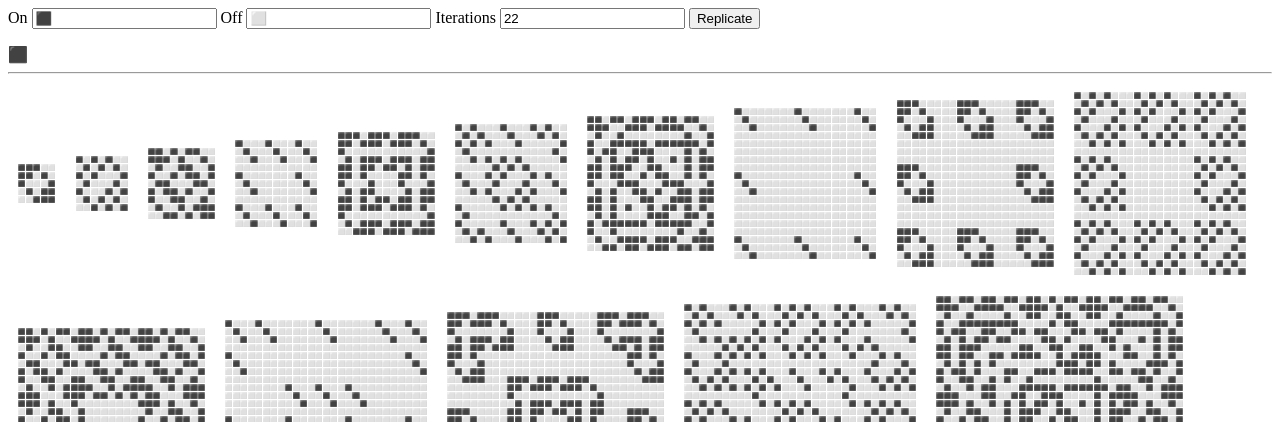
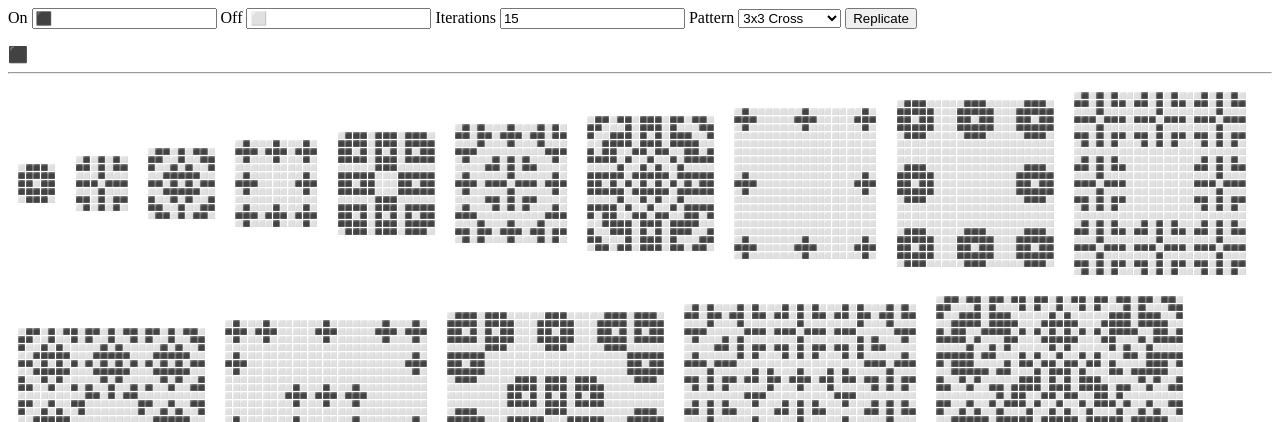
Before and after one commit to krauzand/fredkins-replicator, a PHP site: page / in a window 1280 px wide. Shown: the top 422 px of the page. Run offline with PHP 8.4, Linux system fonts and the light colour scheme.

Commit message:
Added: Pattern factory

```diff
--- a/index.php
+++ b/index.php
@@ -1,9 +1,11 @@
 <?php
-$max_iterations = $_GET['iterations'] ?? 22;
+$max_iterations = $_GET['iterations'] ?? 15;
 $max_iterations = min($max_iterations, 35);
 $print_only = null;
 $on = $_GET['on'] ?? '⬛';
 $off = $_GET['off'] ?? '⬜';
+$pattern_index = $_GET['pattern'] ?? 4;
+$patterns = [1 => '1x1', 2 => '3x3 Dice Five', 3 => '3x3 Diagonal', 4 => '3x3 Cross']
 ?>
 <form>
     <label>
@@ -20,6 +22,14 @@ $off = $_GET['off'] ?? '⬜';
         <input type="number" name="iterations" max="35" value="<?= $max_iterations ?>">
     </label>
 
+    <label>
+        Pattern
+        <select name="pattern">
+            <?php foreach ($patterns as $i => $pattern):?>
+                <option value="<?= $i?>" <?= $i == $pattern_index ? 'selected' : '' ?>><?= $pattern ?></option>
+            <?php endforeach;?>
+        </select>
+    </label>
 
     <button type="submit">Replicate</button>
 </form>
@@ -27,32 +37,25 @@ $off = $_GET['off'] ?? '⬜';
 
 include('src/Grid.php');
 include('src/Cell.php');
+include('src/PatternFactory.php');
 
-$pattern = new Grid();
-
-/* 3x3 five */
-$pattern->initCell(-1, -1)->setOn(true);
-$pattern->initCell(-1, 0)->setOn(false);
-$pattern->initCell(-1, 1)->setOn(true);
-$pattern->initCell(0, -1)->setOn(false);
-$pattern->initCell(0, 0)->setOn(true);
-$pattern->initCell(0, 1)->setOn(false);
-$pattern->initCell(1, -1)->setOn(true);
-$pattern->initCell(1, 0)->setOn(false);
-$pattern->initCell(1, 1)->setOn(true);
-
-/* 3x3 five */
-$pattern->initCell(-1, -1)->setOn(true);
-$pattern->initCell(-1, 0)->setOn(false);
-$pattern->initCell(-1, 1)->setOn(false);
-$pattern->initCell(0, -1)->setOn(false);
-$pattern->initCell(0, 0)->setOn(true);
-$pattern->initCell(0, 1)->setOn(false);
-$pattern->initCell(1, -1)->setOn(false);
-$pattern->initCell(1, 0)->setOn(false);
-$pattern->initCell(1, 1)->setOn(true);
-
-
+//$pattern = PatternFactory::pattern3x3Five();
+//
+$pattern = PatternFactory::pattern3x3Cross();
+switch ($pattern_index) {
+    case 1:
+        $pattern = PatternFactory::pattern1x1();
+        break;
+    case 2:
+        $pattern = PatternFactory::pattern3x3DiceFive();
+        break;
+    case 3:
+        $pattern = PatternFactory::pattern3x3Diagonal();
+        break;
+    case 4:
+        $pattern = PatternFactory::pattern3x3Cross();
+        break;
+}
 
 $grid = new Grid();
 
--- /dev/null
+++ b/src/PatternFactory.php
@@ -0,0 +1,81 @@
+<?php
+
+
+class PatternFactory
+{
+    public static function pattern1x1() {
+        /*
+         x
+         */
+        $pattern = new Grid();
+        $pattern->initCell(0, 0)->setOn(true);
+        return $pattern;
+    }
+
+    public static function pattern3x3Cross()
+    {
+        /*
+
+         x
+        xxx
+         x
+
+        */
+        $pattern = new Grid();
+        $pattern->initCell(0, 0)->setOn(true);
+        $pattern->initCell(-1, 0)->setOn(true);
+        $pattern->initCell(1, 0)->setOn(true);
+        $pattern->initCell(0, 1)->setOn(true);
+        $pattern->initCell(0, -1)->setOn(true);
+        $pattern->initCell(1, -1)->setOn(false);
+        $pattern->initCell(-1, -1)->setOn(false);
+        $pattern->initCell(-1, 1)->setOn(false);
+        $pattern->initCell(1, 1)->setOn(false);
+        return $pattern;
+    }
+
+    public static function pattern3x3DiceFive(){
+        $pattern = new Grid();
+
+        /*
+
+        x x
+         x
+        x x
+
+        */
+        $pattern->initCell(-1, -1)->setOn(true);
+        $pattern->initCell(-1, 0)->setOn(false);
+        $pattern->initCell(-1, 1)->setOn(true);
+        $pattern->initCell(0, -1)->setOn(false);
+        $pattern->initCell(0, 0)->setOn(true);
+        $pattern->initCell(0, 1)->setOn(false);
+        $pattern->initCell(1, -1)->setOn(true);
+        $pattern->initCell(1, 0)->setOn(false);
+        $pattern->initCell(1, 1)->setOn(true);
+
+        return $pattern;
+    }
+
+    public static function pattern3x3Diagonal()
+    {
+        /*
+
+        x
+         x
+          x
+
+        */
+        $pattern = new Grid();
+        $pattern->initCell(-1, -1)->setOn(true);
+        $pattern->initCell(-1, 0)->setOn(false);
+        $pattern->initCell(-1, 1)->setOn(false);
+        $pattern->initCell(0, -1)->setOn(false);
+        $pattern->initCell(0, 0)->setOn(true);
+        $pattern->initCell(0, 1)->setOn(false);
+        $pattern->initCell(1, -1)->setOn(false);
+        $pattern->initCell(1, 0)->setOn(false);
+        $pattern->initCell(1, 1)->setOn(true);
+        return $pattern;
+    }
+}
```
